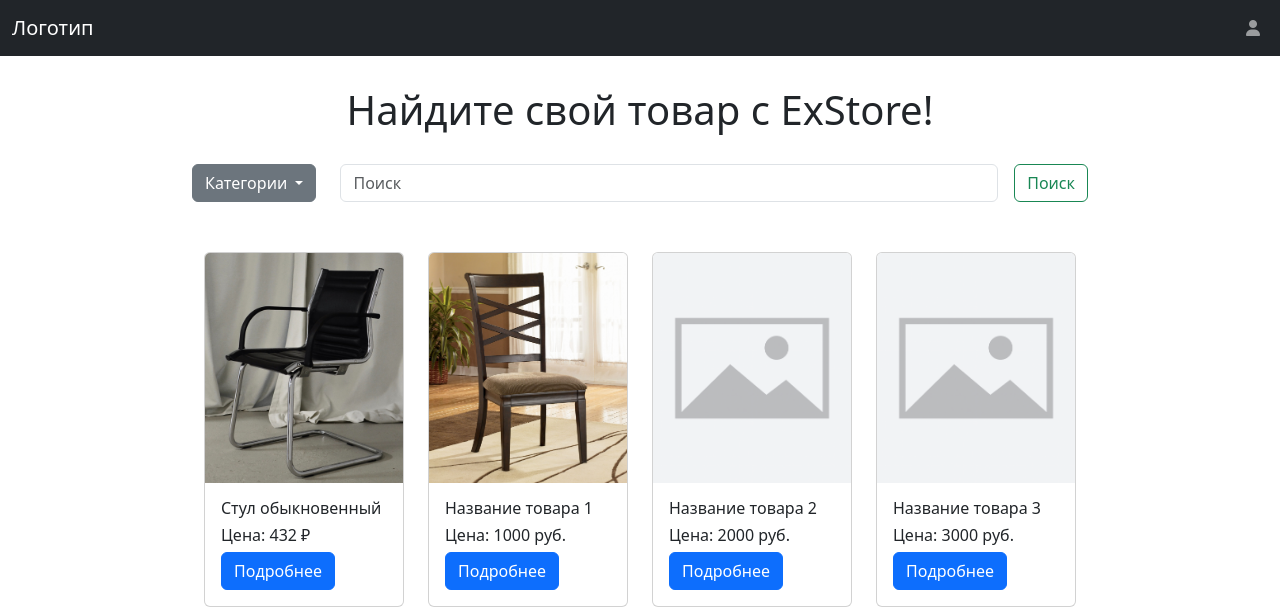
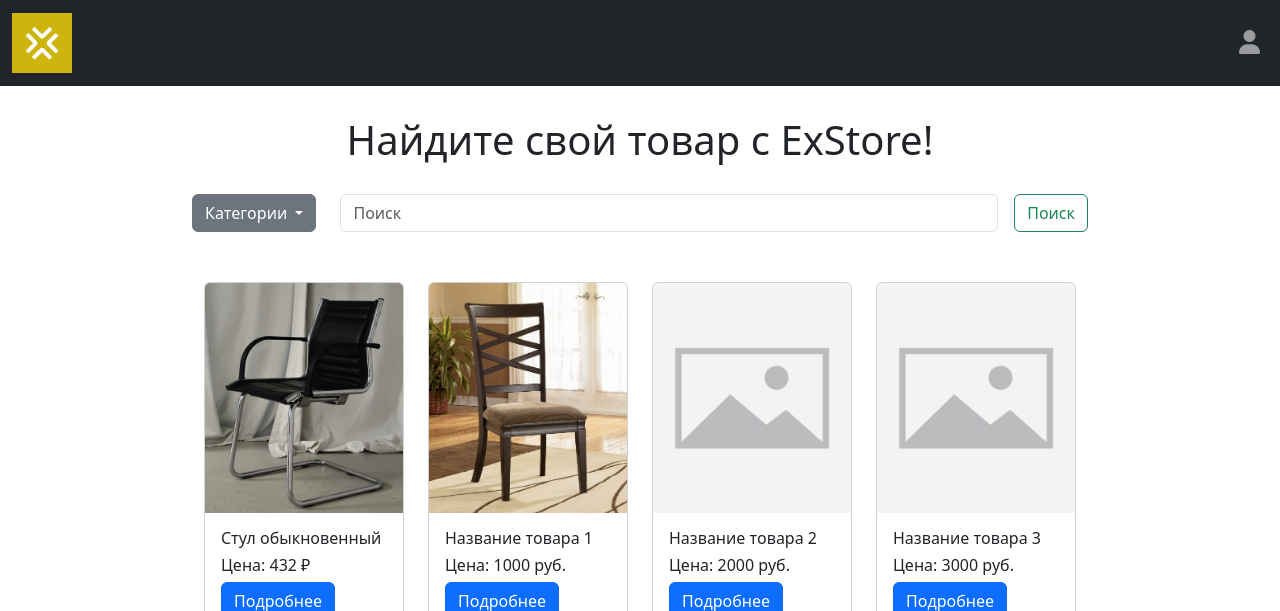
Before and after one commit to maksanik/ExStore, a Django app: page / in a window 1280 px wide. Shown: the top 611 px of the page. Run offline with Django 5.2, Linux system fonts and the light colour scheme; a user stored in the database is signed in; data comes from the database, SQL or seed files in the repository; some libraries are stand-ins or nearby versions.

Commit message:
microfix

```diff
--- a/main/templates/main/base.html
+++ b/main/templates/main/base.html
@@ -10,8 +10,8 @@
     <link rel="preconnect" href="https://fonts.googleapis.com">
     <link rel="preconnect" href="https://fonts.gstatic.com" crossorigin>
     <link href="https://fonts.googleapis.com/css2?family=Roboto:wght@300;400;500;700&display=swap" rel="stylesheet">
-    <link rel="icon" type="image/png" sizes="32x32" href="{% static "icons/favicon-32x32.jpg" %}">
-    {% comment %} <link rel="icon" type="image/png" sizes="16x16" href="deps/favicon/favicon-16x16.png"> {% endcomment %}
+    <link rel="icon" type="image/png" sizes="32x32" href="{% static "icons/logo-32x32.png" %}">
+    <link rel="icon" type="image/png" sizes="16x16" href="{% static "icons/logo-16x16.png" %}">
 
     <link rel="stylesheet" href="{% static "css/base.css" %}">
 
@@ -20,7 +20,7 @@
   <header>
     <nav class="navbar navbar-expand-lg navbar-dark bg-dark">
       <div class="container-fluid">
-          <a class="navbar-brand" href="#">Логотип</a>
+          <img class="navbar-brand" src="{% static "icons/logo.png" %}">
           <button class="navbar-toggler" type="button" data-bs-toggle="collapse" data-bs-target="#navbarSupportedContent" aria-controls="navbarSupportedContent" aria-expanded="false" aria-label="Toggle navigation">
               <span class="navbar-toggler-icon"></span>
           </button>
--- a/static/css/base.css
+++ b/static/css/base.css
@@ -19,3 +19,11 @@ body {
 h5 {
     font-size: 1em;
 }
+
+.navbar-brand {
+    max-width:60px;
+}
+
+.fa-user {
+    font-size: 1.5em;
+}
```
Also changed, not shown: static/icons/logo-16x16.png (added), static/icons/logo-32x32.png (added), static/icons/logo.png (added).
